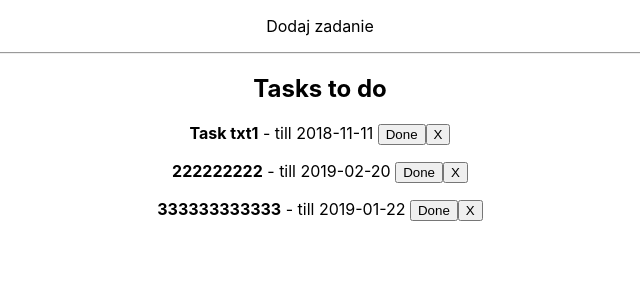
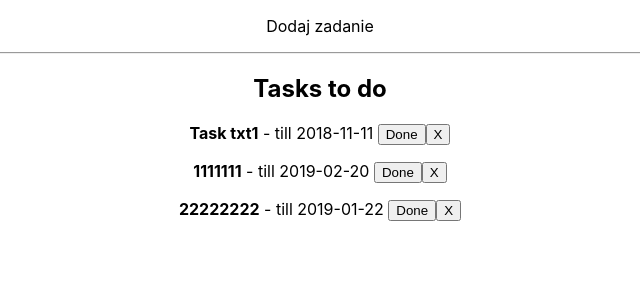
Before and after one commit to DanielKornas2/to-do, a React (Create React App) app: page / in a window 1280 px wide. Shown: the top 300 px of the page, without its empty margins (320-960 px from the left). Built offline with nearby package versions, Linux system fonts and the light colour scheme.

Commit message:
Delete task method works fine

```diff
--- a/src/App.js
+++ b/src/App.js
@@ -8,7 +8,7 @@ class App extends Component {
   state = {
     tasks: [
       {
-        id: 111111111,
+        id: 0,
         text: 'Task txt1',
         date: '2018-11-11',
         important: true,
@@ -16,29 +16,44 @@ class App extends Component {
         finishDate: null
       },
       {
-        id: 2,
-        text: '222222222',
+        id: 1,
+        text: '1111111',
         date: '2019-02-20',
         important: true,
         active: true,
         finishDate: null
       },
       {
-        id: 3,
-        text: '333333333333',
+        id: 2,
+        text: '22222222',
         date: '2019-01-22',
         important: false,
         active: true,
         finishDate: null
-      },
-
+      }
     ]
   }
+
+  changeTaskStatus = (id) => {
+    console.log('change status' + id);
+  }
+
+  deleteTask = (id) => {
+
+    const newTasks = [...this.state.tasks];
+    const index = newTasks.findIndex(task => task.id === id);
+    newTasks.splice(index,1);
+    this.setState({
+      tasks: newTasks
+    })
+
+  }
+
   render() {
     return (
       <div className="App">
           <NewTask />
-          <TaskList tasks={this.state.tasks} />
+          <TaskList tasks={this.state.tasks} deleteTask={this.deleteTask} changeTaskStatus ={this.changeTaskStatus} />
       </div>
     );
   }
--- a/src/components/TaskList/SingleTask/SingleTask.js
+++ b/src/components/TaskList/SingleTask/SingleTask.js
@@ -1,13 +1,13 @@
 import React from 'react';
 
 const SingleTask = (props) => {
-    const { text, date } = props.task;
+    const { text, date, id } = props.task;
     return (
         <div>
             <p>
                 <strong>{text}</strong> - till <span>{date} </span>
-                <button>Done</button>
-                <button>X</button>
+                <button onClick={() => props.changeTaskStatus(id)} >Done</button>
+                <button onClick={() => props.deleteTask(id)}>X</button>
             </p>
         </div>
      );
--- a/src/components/TaskList/TaskList.js
+++ b/src/components/TaskList/TaskList.js
@@ -2,7 +2,13 @@ import React from 'react';
 import SingleTask from './SingleTask/SingleTask';
 
 const TaskList = (props) => {
-    const tasks = props.tasks.map(task => <SingleTask key={task.id} task={task} />);
+    const tasks = props.tasks.map(task => <SingleTask
+        key={task.id}
+        task={task}
+        deleteTask={props.deleteTask}
+        changeTaskStatus ={props.changeTaskStatus}
+    />);
+
     return (
         <div>
             <h2>Tasks to do</h2>
```
